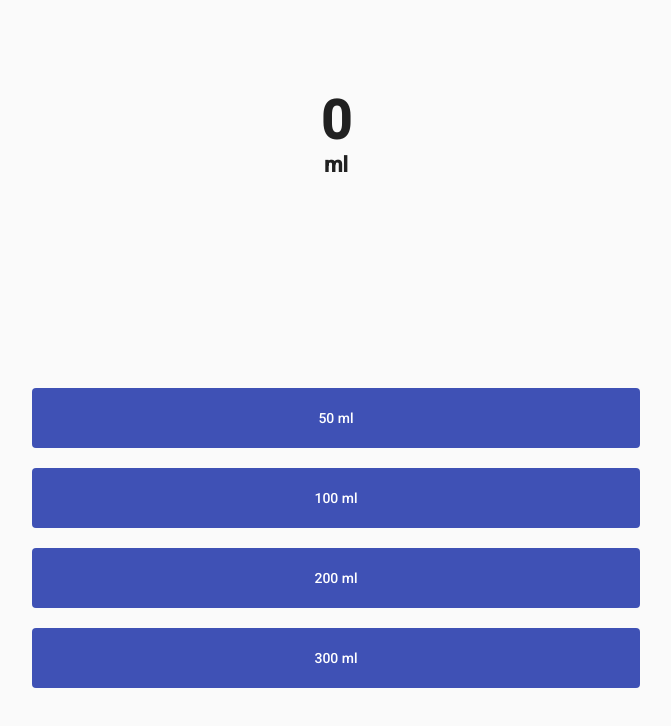
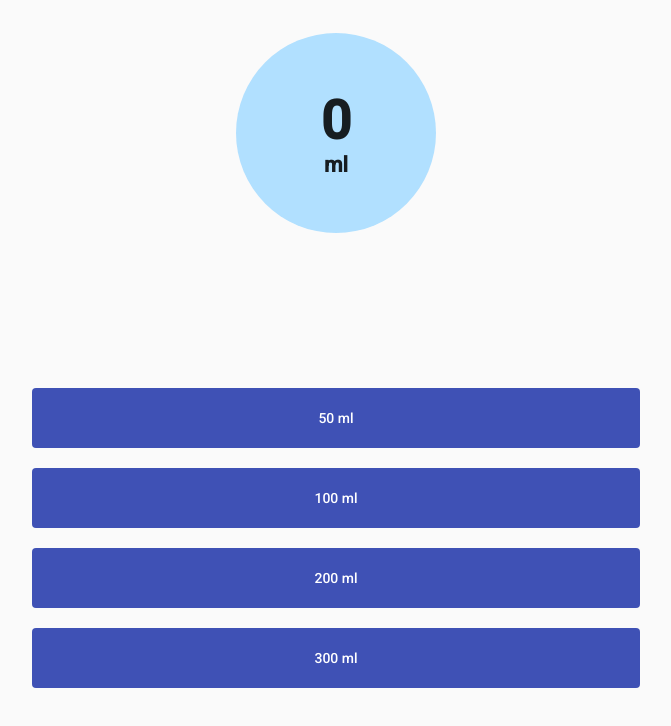
Before and after one commit to bit-jkraushaar/hydration-tracker, an Angular app: page / in a window 1280 px wide. Shown: the top 726 px of the page, without its empty margins (304-975 px from the left). Built offline with nearby package versions, Linux system fonts and the light colour scheme.

Commit message:
color update of amount tracker

```diff
--- a/src/app/app.component.scss
+++ b/src/app/app.component.scss
@@ -1,6 +1,11 @@
 #content-container {
     width: 100%;
     height: 100%;
+}
+
+mat-progress-spinner {
+    border-radius: 100%;
+    background-color: rgb(177, 224, 255);
 }
 
 #amount-tracker {
```
